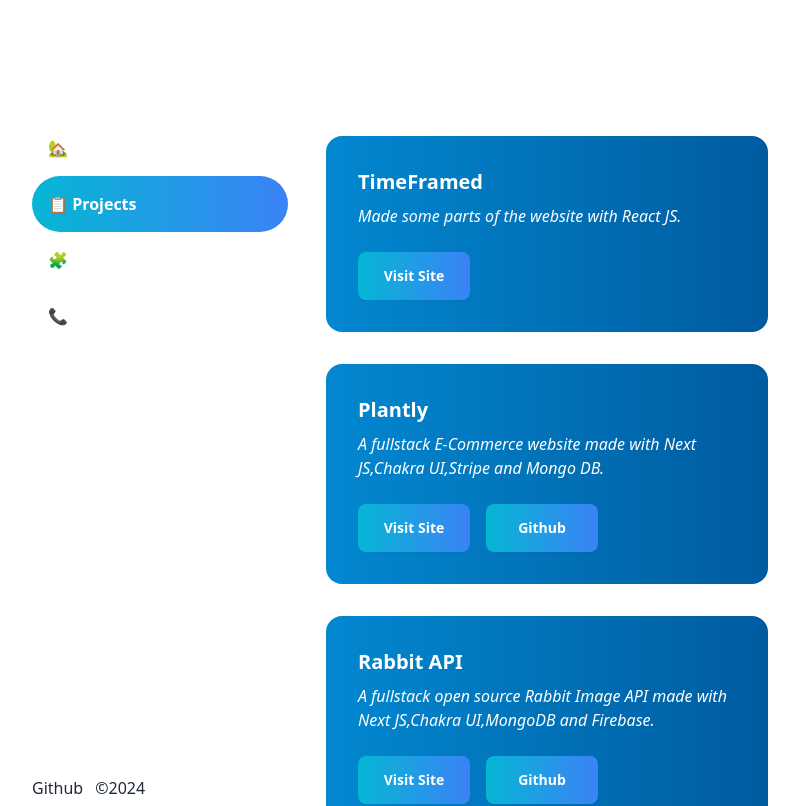
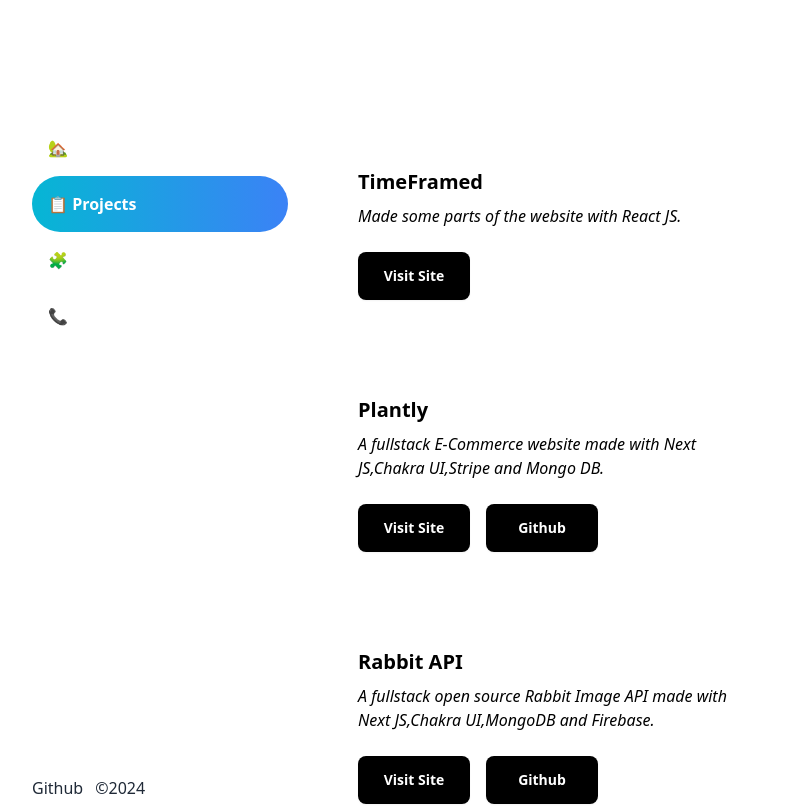
Before and after one commit to sougataghar477/portfolio-second, a React (Vite) app: page /projects in a window 1280 px wide. Shown: the top 806 px of the page, without its empty margins (240-1039 px from the left). Built offline with nearby package versions, Linux system fonts and the light colour scheme.

Commit message:
changed card color

```diff
--- a/src/components/Card.jsx
+++ b/src/components/Card.jsx
@@ -1,18 +1,18 @@
 
 function Card({ project }) {
-  return <div className="card scale-card relative bg-gradient-to-r from-[#0288d1] to-[#005b9f] mb-8 w-full">
+  return <div className="card scale-card relative bg-white mb-8 w-full">
 
     <div className="card-body">
-      <h1 className="card-title text-white">{project.heading}</h1>
-      <p className="leading-6 mb-4 italic text-white">{project.text}</p>
+      <h1 className="card-title text-black">{project.heading}</h1>
+      <p className="leading-6 mb-4 italic  text-black">{project.text}</p>
       <div className="flex gap-4">
         <a target="_blank" href={project.link}>
-          <button className="btn bg-gradient-to-r from-cyan-500 to-blue-500 font-bold transition-all border-0  text-white w-28 hover:from-cyan-400 hover:to-blue-400">
+          <button className="btn bg-black font-bold transition-all border-0  text-white w-28 hover:from-cyan-400 hover:to-blue-400">
             Visit Site
           </button>
         </a>
         {project.github && <a target="_blank" href={project.github}>
-          <button className="btn  bg-gradient-to-r from-cyan-500 to-blue-500 border-0 font-bold transition-all text-white w-28 hover:from-cyan-400 hover:to-blue-400">
+          <button className="btn  bg-black border-0 font-bold transition-all text-white w-28 hover:from-cyan-400 hover:to-blue-400">
             Github
           </button>
         </a>}
```
